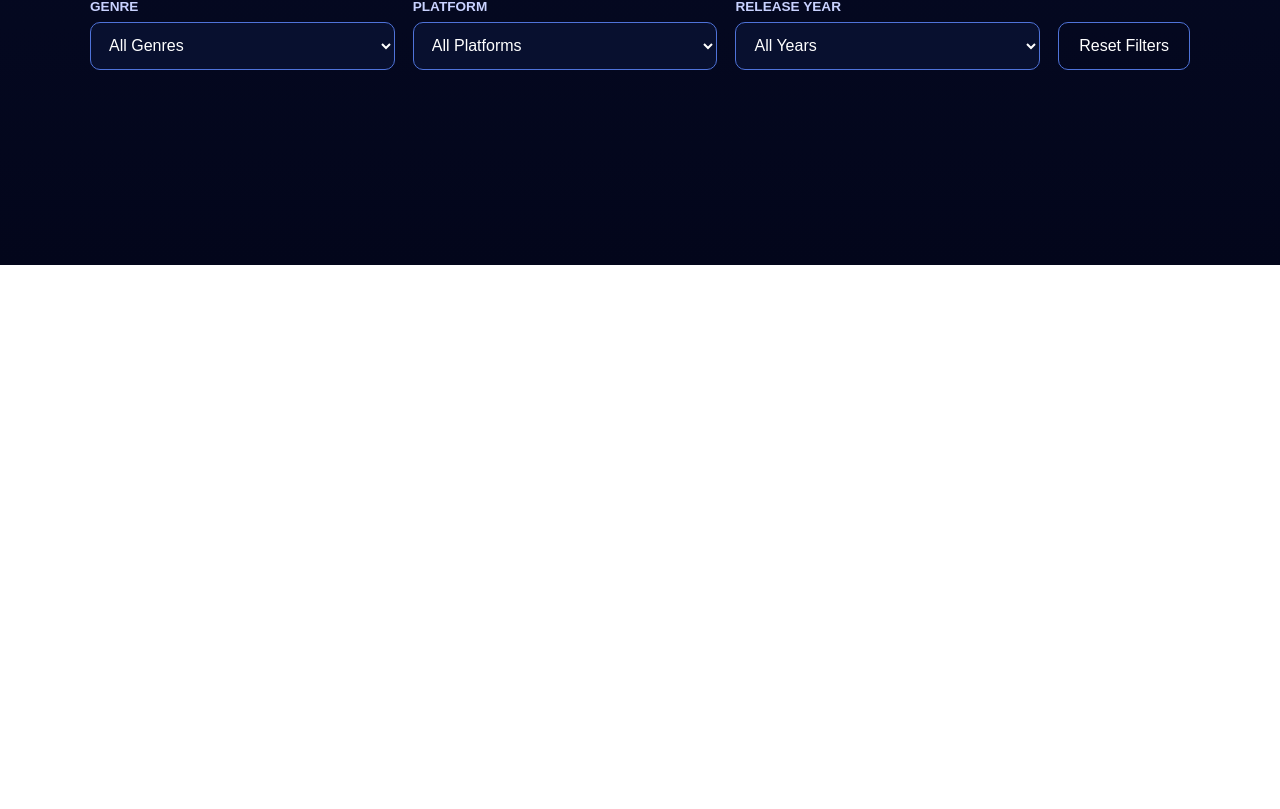
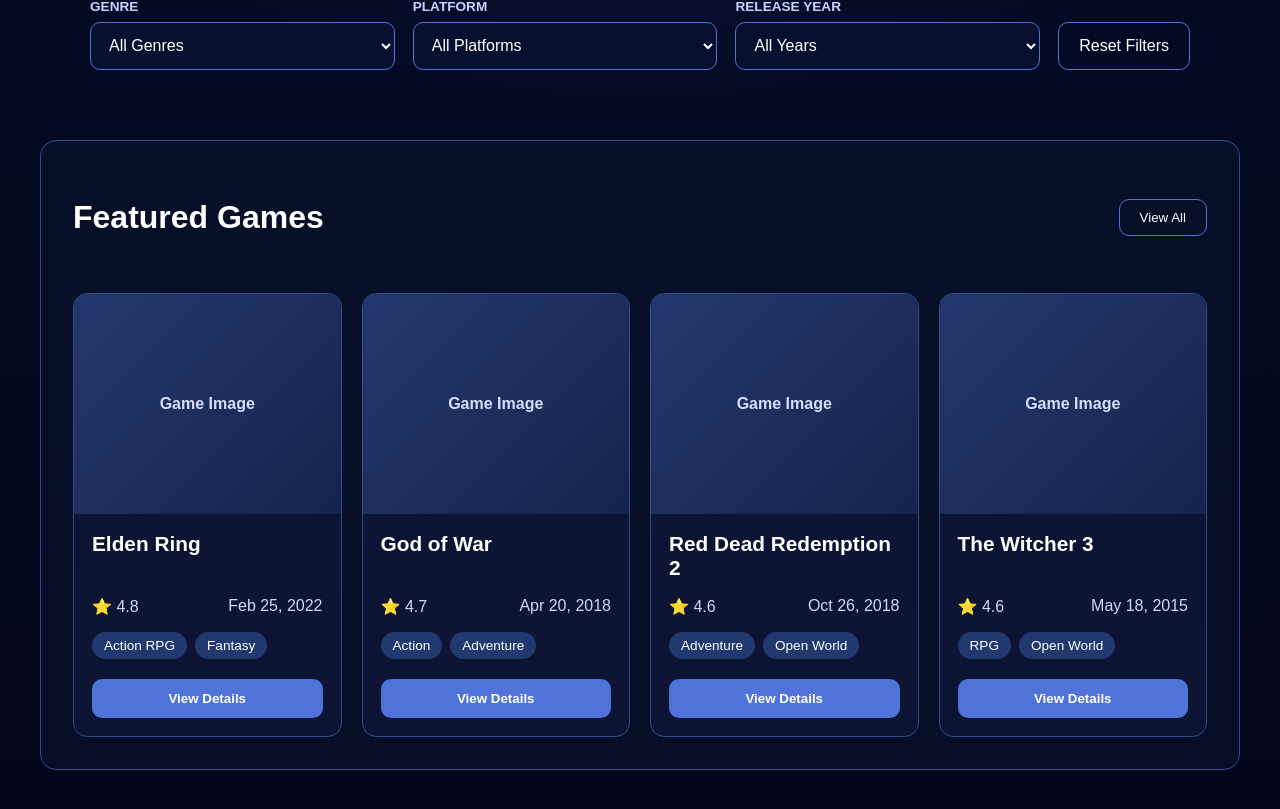
Before and after one commit to oxxtazxxo/gamevault, a React (Vite) app in the folder client/: page /home in a window 1280 px wide. Shown: the part 535-1344 px from the top of the page. Before the commit the page ends 800 px from the top, so only its background shows below. Built offline with nearby package versions, Linux system fonts and the light colour scheme.

Commit message:
Add featured games card layout

```diff
--- a/client/src/components/FeaturedGames.jsx
+++ b/client/src/components/FeaturedGames.jsx
@@ -0,0 +1,63 @@
+import "../styles/FeaturedGames.css";
+import GameCard from "./GameCard";
+
+// Temporary placeholder data until the RAWG API is connected.
+const featuredGames = [
+  {
+    id: 1,
+    title: "Elden Ring",
+    rating: 4.8,
+    releaseDate: "Feb 25, 2022",
+    genres: ["Action RPG", "Fantasy"],
+  },
+  {
+    id: 2,
+    title: "God of War",
+    rating: 4.7,
+    releaseDate: "Apr 20, 2018",
+    genres: ["Action", "Adventure"],
+  },
+  {
+    id: 3,
+    title: "Red Dead Redemption 2",
+    rating: 4.6,
+    releaseDate: "Oct 26, 2018",
+    genres: ["Adventure", "Open World"],
+  },
+  {
+    id: 4,
+    title: "The Witcher 3",
+    rating: 4.6,
+    releaseDate: "May 18, 2015",
+    genres: ["RPG", "Open World"],
+  },
+];
+
+
+function FeaturedGames() {
+  return (
+    <section className="featured-games">
+      <div className="featured-header">
+        <h2>Featured Games</h2>
+
+        <button type="button" className="view-all">
+          View All
+        </button>
+      </div>
+
+      <div className="game-grid">
+        {featuredGames.map((game) => (
+          <GameCard
+            key={game.id}
+            title={game.title}
+            rating={game.rating}
+            releaseDate={game.releaseDate}
+            genres={game.genres}
+          />
+        ))}
+      </div>
+    </section>
+  );
+}
+
+export default FeaturedGames;
--- /dev/null
+++ b/client/src/components/GameCard.jsx
@@ -0,0 +1,33 @@
+import "../styles/GameCard.css";
+
+// Reusable card for displaying a single game's summary information.
+function GameCard({ title, rating, releaseDate, genres }) {
+  return (
+    <article className="game-card">
+      {/* Placeholder until RAWG image data is connected. */}
+      <div className="game-image-placeholder">
+        <span>Game Image</span>
+      </div>
+
+      <div className="game-card-content">
+        <h3>{title}</h3>
+
+        <div className="game-meta">
+          <span>⭐ {rating}</span>
+          <span>{releaseDate}</span>
+        </div>
+
+        {/* Render each genre as a separate tag. */}
+        <div className="game-genres">
+          {genres.map((genre) => (
+            <span key={genre}>{genre}</span>
+          ))}
+        </div>
+
+        <button type="button">View Details</button>
+      </div>
+    </article>
+  );
+}
+
+export default GameCard;
--- a/client/src/pages/Home.jsx
+++ b/client/src/pages/Home.jsx
@@ -1,6 +1,7 @@
 import Hero from '../components/Hero'
 import SearchBar from "../components/SearchBar";
 import FilterBar from "../components/FilterBar";
+import FeaturedGames from "../components/FeaturedGames";
 
 function Home() {
   return (
@@ -8,6 +9,7 @@
       <Hero />
       <SearchBar />
       <FilterBar />
+      <FeaturedGames />
     </main>
   );
 }
--- /dev/null
+++ b/client/src/styles/FeaturedGames.css
@@ -0,0 +1,42 @@
+.featured-games{
+    max-width: 1200px;
+    margin: 70px auto;
+    padding: 32px;
+
+    border: 1px solid #324d8f;
+    border-radius: 16px;
+
+    background: #0c14308c;
+}
+
+.featured-header {
+    display: flex;
+    justify-content: space-between;
+    align-items: center;
+
+    margin-bottom: 30px;
+}
+
+.featured-header h2 {
+    color: white;
+    font-size: 2rem;
+    font-weight: 700;
+}
+
+.view-all {
+    padding: 10px 20px;
+
+    border: 1px solid #4f73d9;
+    border-radius: 10px;
+
+    background: transparent;
+    color: white;
+
+    cursor: pointer;
+
+    transition: 0.25s;
+}
+
+.view-all:hover {
+    background: #4f73d9;
+}
--- /dev/null
+++ b/client/src/styles/GameCard.css
@@ -0,0 +1,124 @@
+.game-card {
+    background: #0d1434;
+    border: 1px solid #324d8f;
+    border-radius: 14px;
+    overflow: hidden;
+
+    display: flex;
+    flex-direction: column;
+
+    height: 100%;
+    transition: 0.25s;
+}
+
+.game-card:hover {
+    transform: translateY(-4px);
+
+    border-color: #4f73d9;
+}
+
+.game-image-placeholder {
+    height: 220px;
+
+    display: flex;
+    justify-content: center;
+    align-items: center;
+
+    background: linear-gradient(
+        135deg,
+        #23386d,
+        #14244d
+    );
+
+    color: #d5defd;
+
+    font-weight: 600;
+}
+
+.game-card-content {
+    padding: 18px;
+
+    display: flex;
+    flex-direction: column;
+    flex: 1;
+}
+
+.game-card h3 {
+    margin: 0 0 14px;
+    color: white;
+    font-size: 1.3rem;
+
+    min-height: 3.2rem;
+}
+
+.game-meta {
+    display: flex;
+    justify-content: space-between;
+
+    margin-bottom: 16px;
+
+    color: #d2d9f8;
+}
+
+.game-genres {
+    display: flex;
+    flex-wrap: wrap;
+
+    gap: 8px;
+
+    margin-bottom: 20px;
+}
+
+.game-genres span {
+    padding: 6px 12px;
+
+    border-radius: 999px;
+
+    background: #22396f;
+
+    color: white;
+
+    font-size: .85rem;
+}
+
+.game-card button {
+    width: 100%;
+
+    padding: 12px;
+
+    border: none;
+    border-radius: 10px;
+
+    background: #4f73d9;
+
+    color: white;
+
+    font-weight: 600;
+
+    cursor: pointer;
+
+    transition: .25s;
+    margin-top: auto;
+}
+
+.game-card button:hover {
+    background: #6284e6;
+}
+
+.game-grid {
+    display: grid;
+    grid-template-columns: repeat(4, minmax(0, 1fr));
+    gap: 20px;
+}
+
+@media (max-width: 1000px) {
+    .game-grid {
+        grid-template-columns: repeat(2, minmax(0, 1fr));
+    }
+}
+
+@media (max-width: 600px) {
+    .game-grid {
+        grid-template-columns: 1fr;
+  }
+}
```
